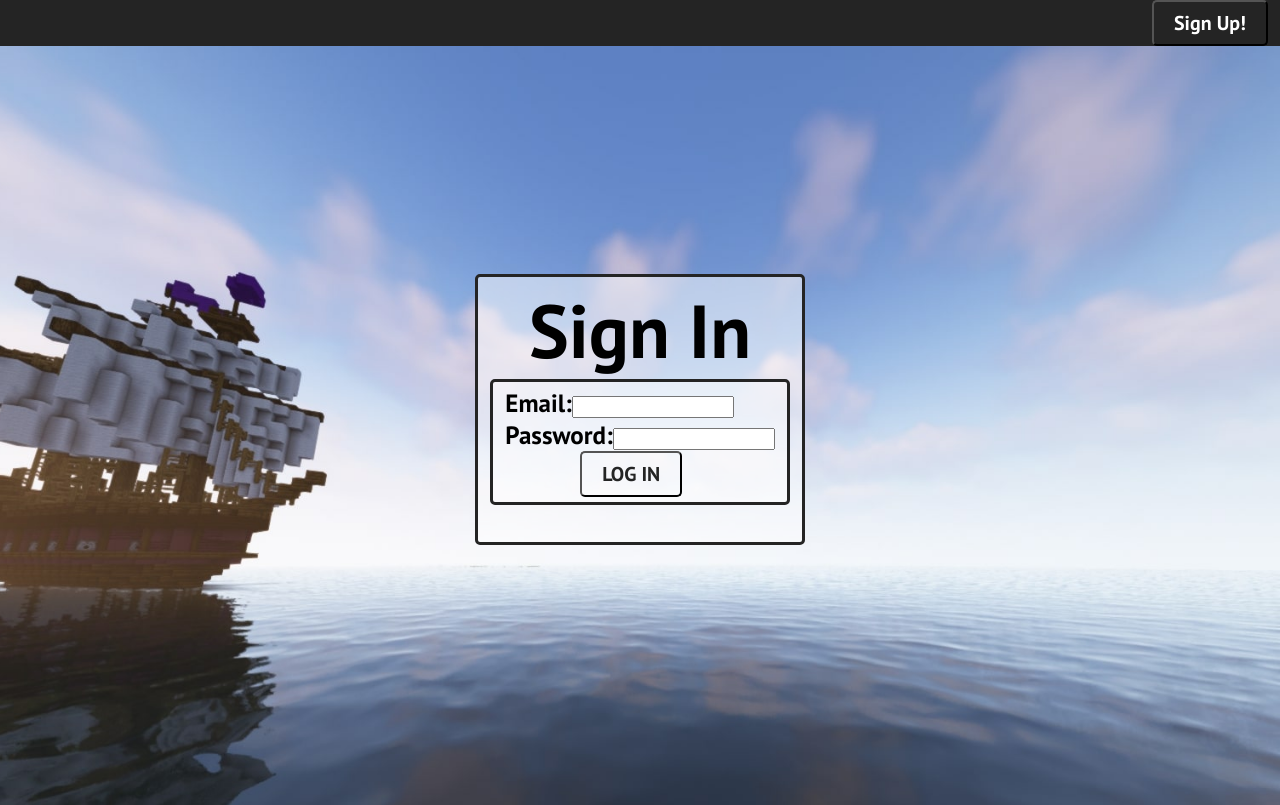
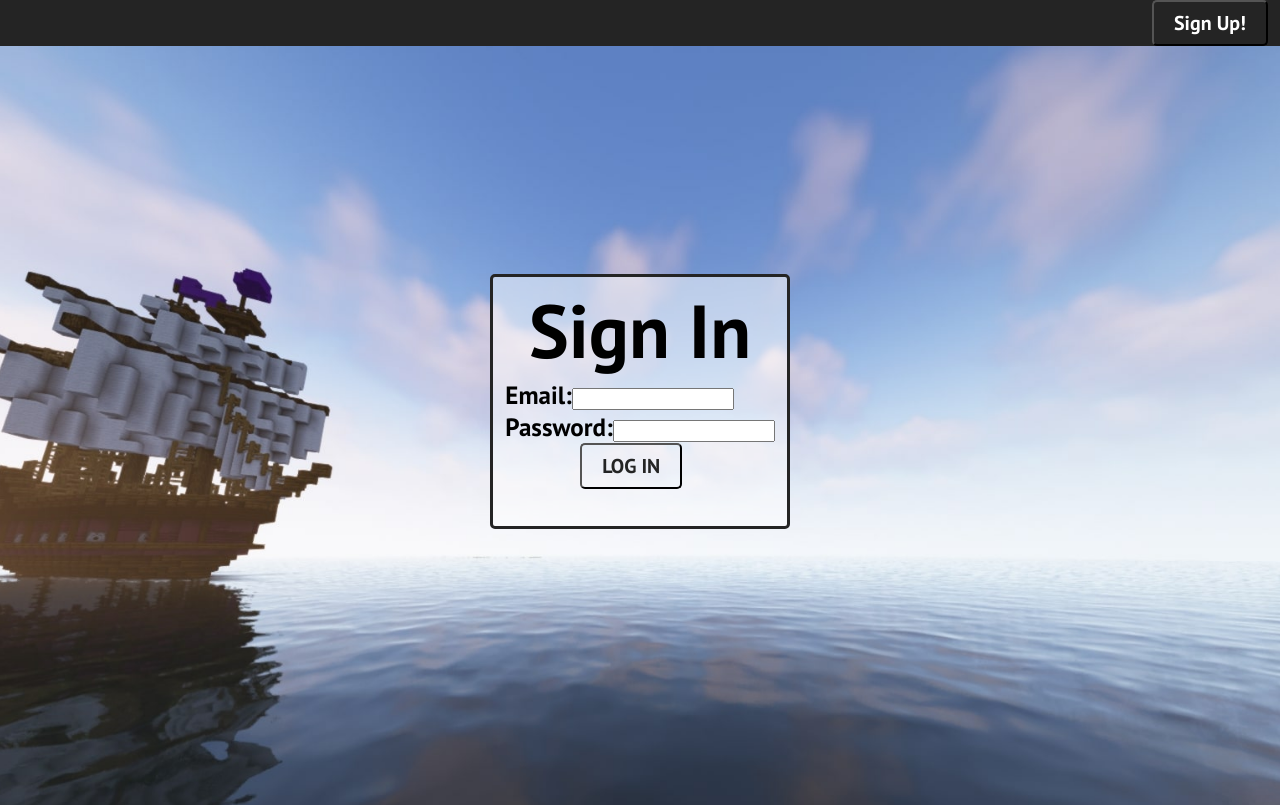
Before and after one commit to SKILLETTON2K/Project-4, a React (Create React App) app: page /postSchematic in a window 1280 px wide. Shown: the top 805 px of the page. Built offline with nearby package versions, Linux system fonts and the light colour scheme.

Commit message:
patched css issue on log in and css

```diff
--- a/src/components/LoginForm/LoginForm.css
+++ b/src/components/LoginForm/LoginForm.css
@@ -33,7 +33,7 @@
     display: flex;
   }
 
-  form {
+  .form-container {
     border: 3px solid #242424;
     border-radius: 5px;
     padding: 5px 12px 5px 12px;
--- a/src/components/SignUpForm/SignUpForm.css
+++ b/src/components/SignUpForm/SignUpForm.css
@@ -33,7 +33,7 @@
     display: flex;
   }
 
-  form {
+  .form-container {
     border: 3px solid #242424;
     border-radius: 5px;
     padding: 5px 12px 5px 12px;
```
